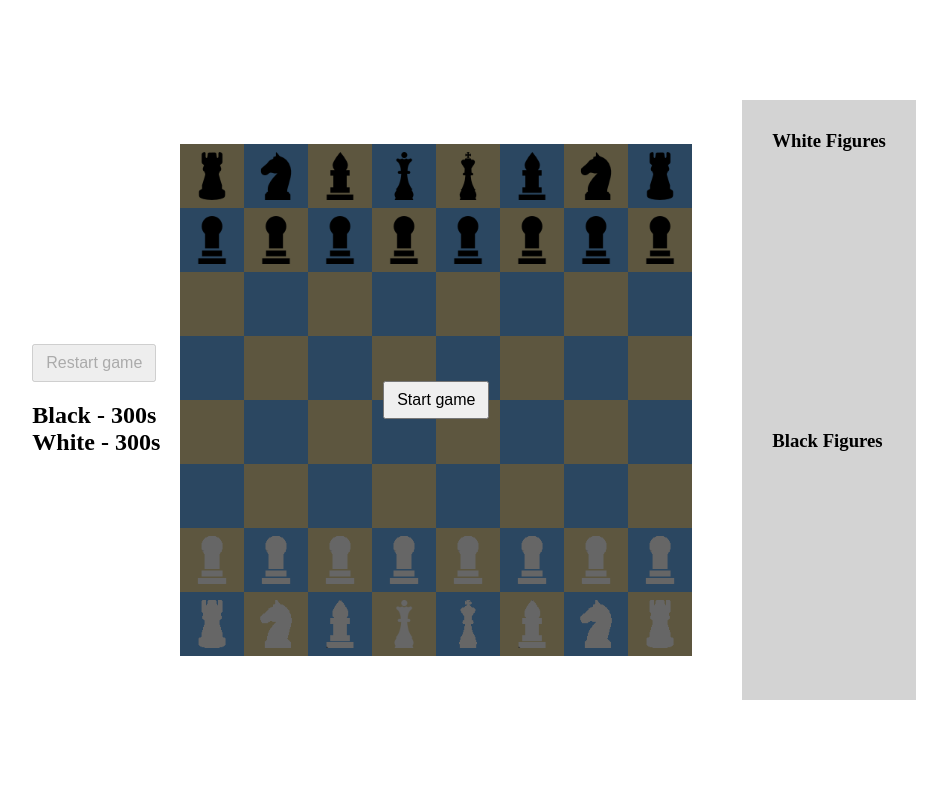
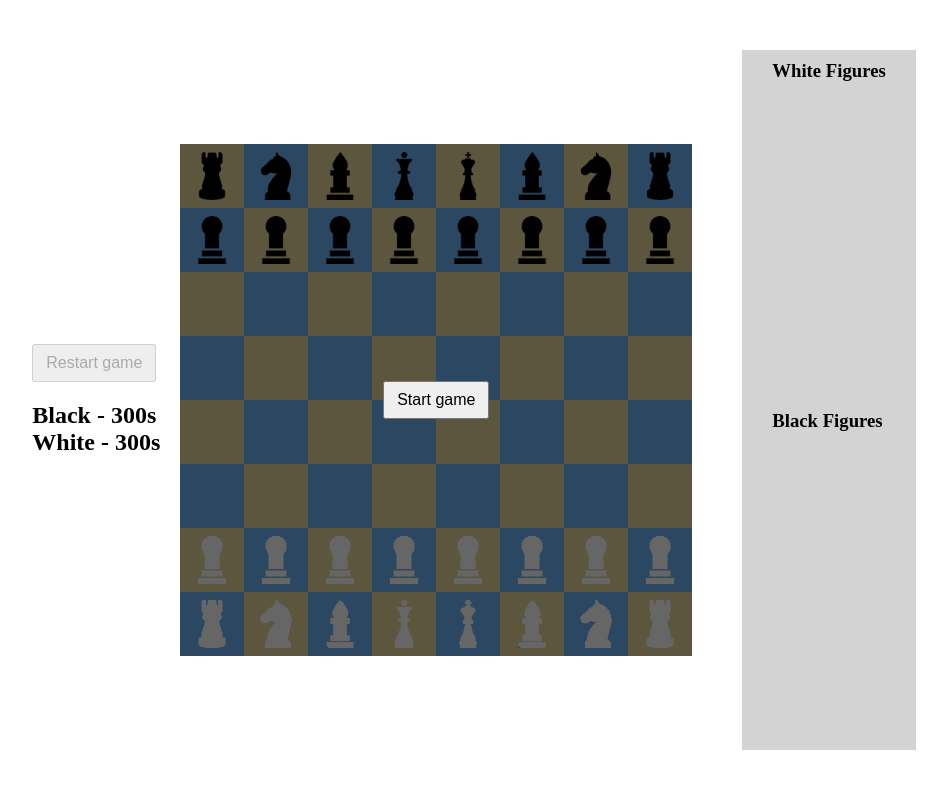
Before and after one commit to Domior/chess-app-react-ts, a React (Create React App) app: page / in a window 1280 px wide. Shown: the top 788 px of the page, without its empty margins (166-1113 px from the left). Built offline with nearby package versions, Linux system fonts and the light colour scheme.

Commit message:
small fix

```diff
--- a/src/components/LostFigures.tsx
+++ b/src/components/LostFigures.tsx
@@ -9,12 +9,18 @@ interface LostFiguresProps {
 const LostFigures: FC<LostFiguresProps> = ({ title, figures }) => {
   return (
     <div className="lost-figures">
-      <h3>{title}</h3>
+      <h3 style={{ marginBottom: 10 }}>{title}</h3>
       {figures?.map(figure => (
         <div key={figure.id}>
           {figure.name}
           {figure.logo && (
-            <img width={20} height={20} src={figure.logo} alt={figure.name} />
+            <img
+              width={20}
+              height={20}
+              style={{ marginLeft: 7 }}
+              src={figure.logo}
+              alt={figure.name}
+            />
           )}
         </div>
       ))}
--- a/src/index.css
+++ b/src/index.css
@@ -57,8 +57,8 @@
 }
 
 .lost-figures {
-  height: calc(50vh - 100px);
-  padding: 30px;
+  height: calc(50vh - 50px);
+  padding: 10px 30px;
   margin-left: 50px;
   background-color: lightgray;
 }
```
